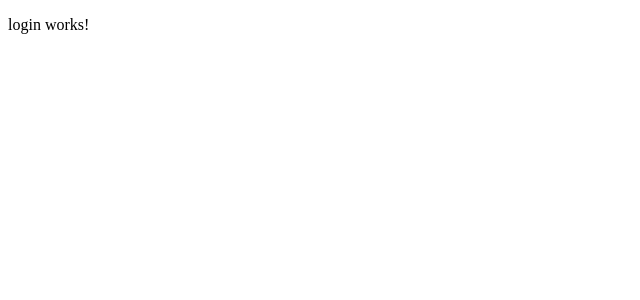
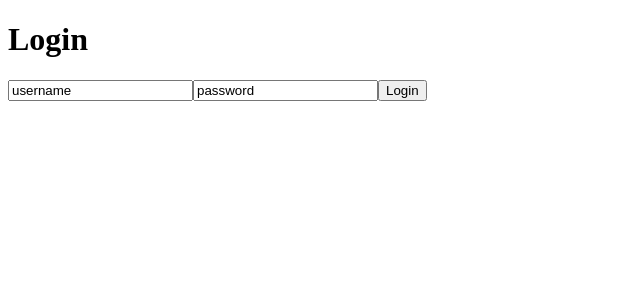
Before and after one commit to NuckJunes/CoursePlannerRemake, an Angular app in the folder CoursePlanner_Frontend/: page /login in a window 1280 px wide. Shown: the top 300 px of the page, without its empty margins (0-640 px from the left). Built offline with nearby package versions, Linux system fonts and the light colour scheme.

Commit message:
Added service for global variables and basic login with no API call.

```diff
--- a/CoursePlanner_Frontend/src/app/login/login.component.html
+++ b/CoursePlanner_Frontend/src/app/login/login.component.html
@@ -1 +1,6 @@
-<p>login works!</p>
+<h1>Login</h1>
+<form (submit)="login()">
+    <input type="text" [value]="username">
+    <input type="text" [value]="password">
+    <button type="submit">Login</button>
+</form>
--- a/CoursePlanner_Frontend/src/app/login/login.component.ts
+++ b/CoursePlanner_Frontend/src/app/login/login.component.ts
@@ -1,4 +1,5 @@
 import { Component } from '@angular/core';
+import { globalData } from '../../services/globalData';
 
 @Component({
   selector: 'app-login',
@@ -8,4 +9,14 @@ import { Component } from '@angular/core';
 })
 export class LoginComponent {
 
+  constructor(private globalData: globalData) {}
+
+  username: string = "username";
+  password: string = "password";
+
+  login() {
+    //checks the username and password by calling POST login endpoint
+
+    this.globalData.updateLoginStatus(true);
+  }
 }
--- a/CoursePlanner_Frontend/src/app/navbar/navbar.component.html
+++ b/CoursePlanner_Frontend/src/app/navbar/navbar.component.html
@@ -1,4 +1,4 @@
 
 <a routerLink="/">Home</a>
 <a routerLink="/schedule">Schedule</a>
-<a routerLink="/profile">Profile</a>
+<a routerLink="/login">Login</a>
--- /dev/null
+++ b/CoursePlanner_Frontend/src/services/globalData.ts
@@ -0,0 +1,25 @@
+import { Injectable } from "@angular/core";
+import { BehaviorSubject } from "rxjs";
+
+@Injectable({
+    providedIn: 'root',
+})
+
+export class globalData {
+    private loggedInSource = new BehaviorSubject<boolean>(this.loadLoginFromLocalStorage());
+
+    updateLoginStatus(login: boolean) {
+        this.loggedInSource.next(login);
+        localStorage.setItem('LoggedIn', login.toString());
+    }
+
+    private loadLoginFromLocalStorage(): boolean {
+        try{
+            const loginString = localStorage.getItem('LoggedIn');
+            return loginString ? JSON.parse(loginString) : false;
+        } catch(error) {
+
+        }
+        return false;
+    }
+}
```
Also changed, not shown: 2 other files (tests, documents, lock files or other folders).
